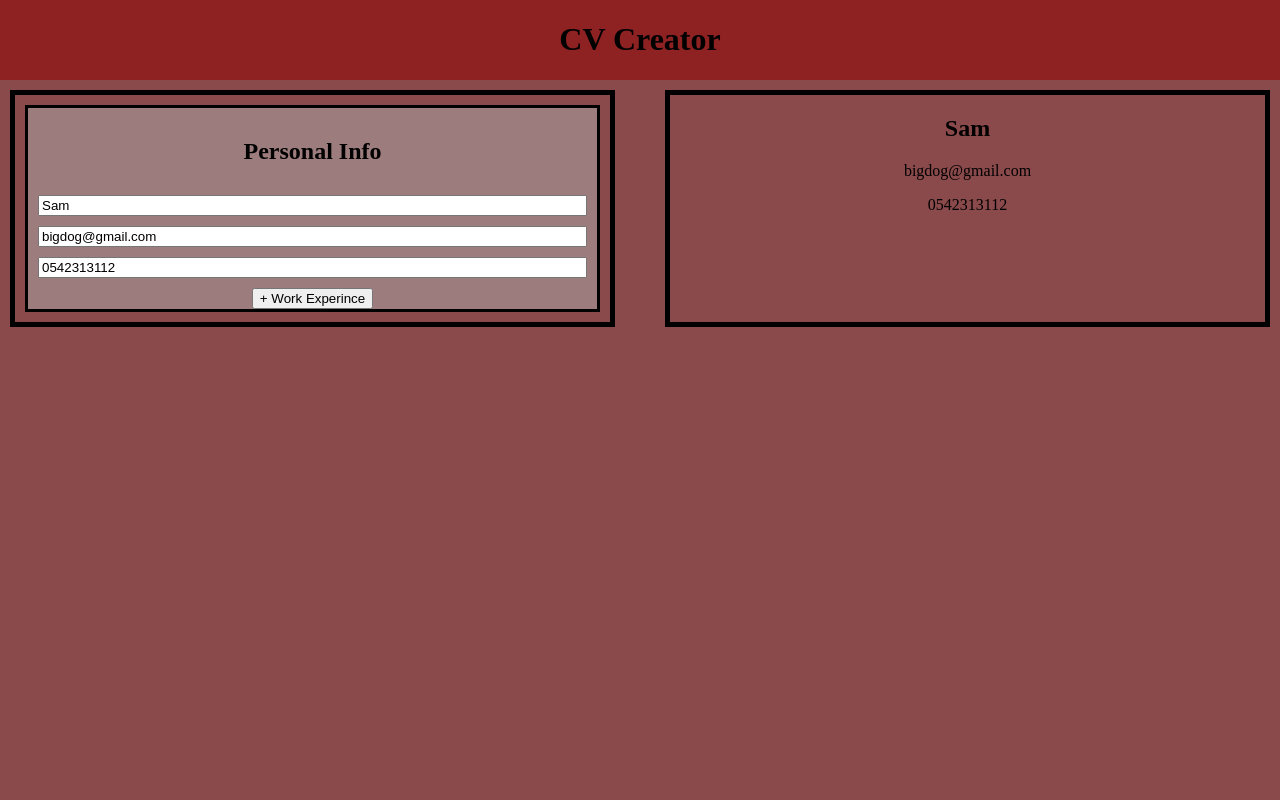
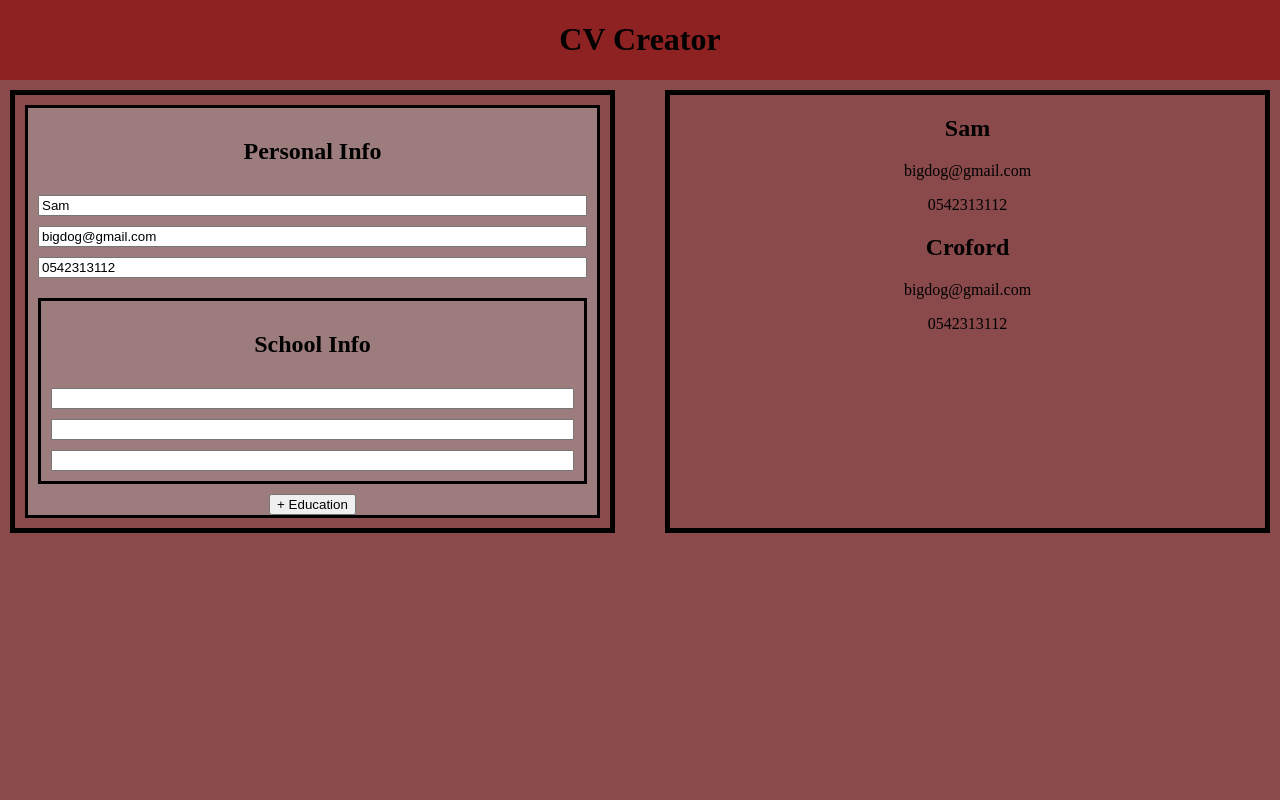
Before and after one commit to oxedom/cv-project, a React (Create React App) app: page / in a window 1280 px wide. Shown: the top 800 px of the page. Built offline with nearby package versions, Linux system fonts and the light colour scheme.

Commit message:
added SCHOOL

```diff
--- a/package.json
+++ b/package.json
@@ -9,6 +9,7 @@
     "react": "^18.2.0",
     "react-dom": "^18.2.0",
     "react-scripts": "5.0.1",
+    "uniqid": "^5.4.0",
     "web-vitals": "^2.1.4"
   },
   "scripts": {
--- a/src/comps/Form.js
+++ b/src/comps/Form.js
@@ -1,6 +1,7 @@
 import React, { Component } from "react";
 import Header from "./header";
 import SchoolForm from './SchoolForm'
+import uniqid from "uniqid";
 import '../styles/styles.css'
 class Form extends Component {
     constructor() {
@@ -11,8 +12,16 @@ class Form extends Component {
             name: "Sam",
             mail: "bigdog@gmail.com",
             number: "0542313112",
-            schools: [],
-            jobs: [],
+            schools: [
+                {
+                    school: "Croford",
+                    school_title: 'Software Engginer',
+                    school_date: "2014-2016"
+                }
+            ],
+            jobs: [
+                {}
+            ],
         }
 
     }
@@ -34,7 +43,8 @@ class Form extends Component {
 
     handleSchoolclick = (e) => {
         e.preventDefault()
-        this.setState({ schools: this.state.schools.concat({}) })
+        this.setState({ schools: this.state.schools.concat({ id: uniqid() }) })
+
     }
 
 
@@ -56,29 +66,24 @@ class Form extends Component {
                             <input placeholder="mail" onChange={this.handleChange} name="mail" value={mail} type='text' maxLength={30} />
                             <input placeholder="phone" onChange={this.handleChange} name="number" value={number} type='text' maxLength={12} />
                         </div>
-                        <button onClick={this.handleSchoolclick}> + Work Experince</button>
-                        {schools.map(el => <SchoolForm key={1}> </SchoolForm>)}
+
+                        {schools.map(el => <SchoolForm a-key={el.id} key={el.id}> </SchoolForm>)}
+                        <button onClick={this.handleSchoolclick}> + Education </button>
                     </div>
 
                 </form >
-
 
                 <div className="cv_preview" >
                     <h2> {name}</h2>
                     <p> {mail}</p>
                     <p> {number}</p>
+
+                    {/* need to make this dyanmic for many schools */}
+                    <h2> {schools[0].school}</h2>
+                    <p> {mail}</p>
+                    <p> {number}</p>
                 </div>
-
-
-
-
-
-
-
-
-
             </div>
-
             <footer className="footer"> </footer>
         </div>)
     }
--- a/src/comps/SchoolForm.js
+++ b/src/comps/SchoolForm.js
@@ -34,15 +34,13 @@ class SchoolForm extends Component {
 
     render() {
         const { school, school_title, school_date } = this.state
-        return (<div>
-            <input onChange={this.handleChange} name="school" type='text' maxLength={30} />
-            <input onChange={this.handleChange} name="school_title" type='text' maxLength={30} />
-            <input onChange={this.handleChange} name="school_date" type='text' maxLength={30} />
-
-            <h1> Hello form School Form </h1>
-
-
-
+        return (<div className="form-box">
+            <div className="form-inputs">
+                <h2> School Info </h2>
+                <input onChange={this.handleChange} name="school" type='text' maxLength={30} />
+                <input onChange={this.handleChange} name="school_title" type='text' maxLength={30} />
+                <input onChange={this.handleChange} name="school_date" type='text' maxLength={30} />
+            </div>
         </div>)
     }
 }
```
Also changed, not shown: 1 other file (tests, documents, lock files or other folders).
